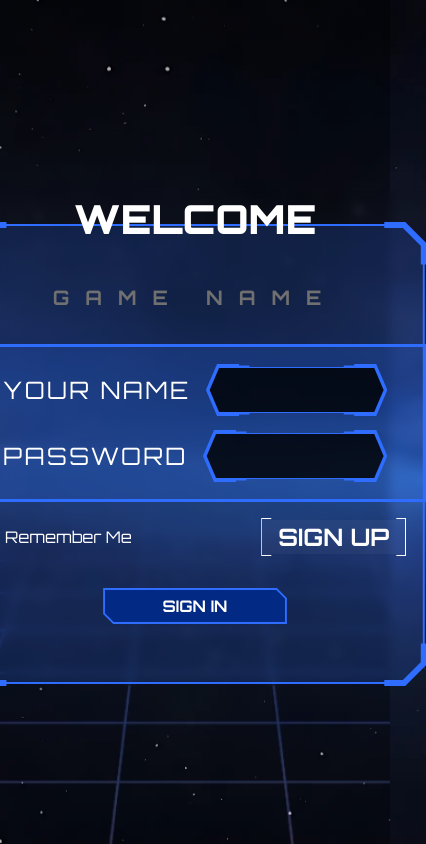
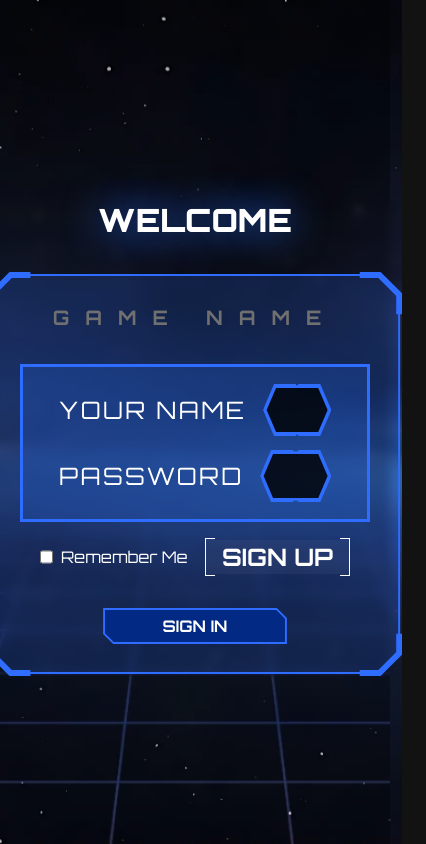
Before and after one commit to CodectiveOrg/snake-frontend, a React (Vite) app: page /sign-in in a window 390 px wide. Shown: the whole page, 426 px wide, since content can reach past the window. Built offline with nearby package versions, Linux system fonts and the light colour scheme; no server answers; a web font is replaced by a local one.

Commit message:
[RESPONSIVE] pane

```diff
--- a/src/components/pane/pane.module.css
+++ b/src/components/pane/pane.module.css
@@ -8,14 +8,12 @@
   isolation: isolate;
 
   display: grid;
-  grid-template-rows: var(--row-height) 1fr var(--row-height);
-
-  padding-block-start: 2rem;
+  grid-template-rows: auto 1fr var(--row-height);
 
   .frame,
   .shade {
-    grid-column: 1 / -1;
-    grid-row: 1 / -1;
+    grid-column: 2 / -1;
+    grid-row: 2 / -1;
 
     position: absolute;
     inset: 0;
@@ -38,25 +36,50 @@
     align-self: end;
     justify-self: center;
 
+    text-shadow: 0 0 38px var(--color-primary);
+
     inline-size: fit-content;
 
-    translate: 0 -0.5rem;
+    translate: 0 calc(var(--row-height) - 0.5rem);
 
-    font-size: 2.5rem;
+    font-size: clamp(2rem, -1rem + 4vw, 3rem);
     font-weight: 900;
 
     text-transform: uppercase;
   }
 
+  .content {
+    grid-column: 2 / -1;
+    grid-row: 2 / -1;
+  }
+
   &:where(:not(:has(.shade))) {
     .content {
-      padding-block: 2rem;
+      padding: 4rem 3rem;
     }
   }
 
   &:where(:has(.shade)) {
     .content {
-      padding-block: 4rem;
+      padding: 6rem 5rem;
     }
   }
 }
+
+@media (width < 600px) {
+  .pane {
+    padding-block-start: 2rem;
+
+    .shade {
+      padding: 0;
+    }
+
+    .title {
+      translate: 0 -2rem;
+    }
+
+    .content {
+      padding: 2rem;
+    }
+  }
+}
--- a/stylelint.config.js
+++ b/stylelint.config.js
@@ -71,6 +71,7 @@
           "color",
           "fill",
           "box-shadow",
+          "text-shadow",
           "mix-blend-mode",
           "opacity",
           "visibility",
@@ -393,7 +394,6 @@
           "text-justify",
           "text-orientation",
           "text-overflow",
-          "text-shadow",
           "text-transform",
           "text-underline-position",
           "text-wrap",
```
